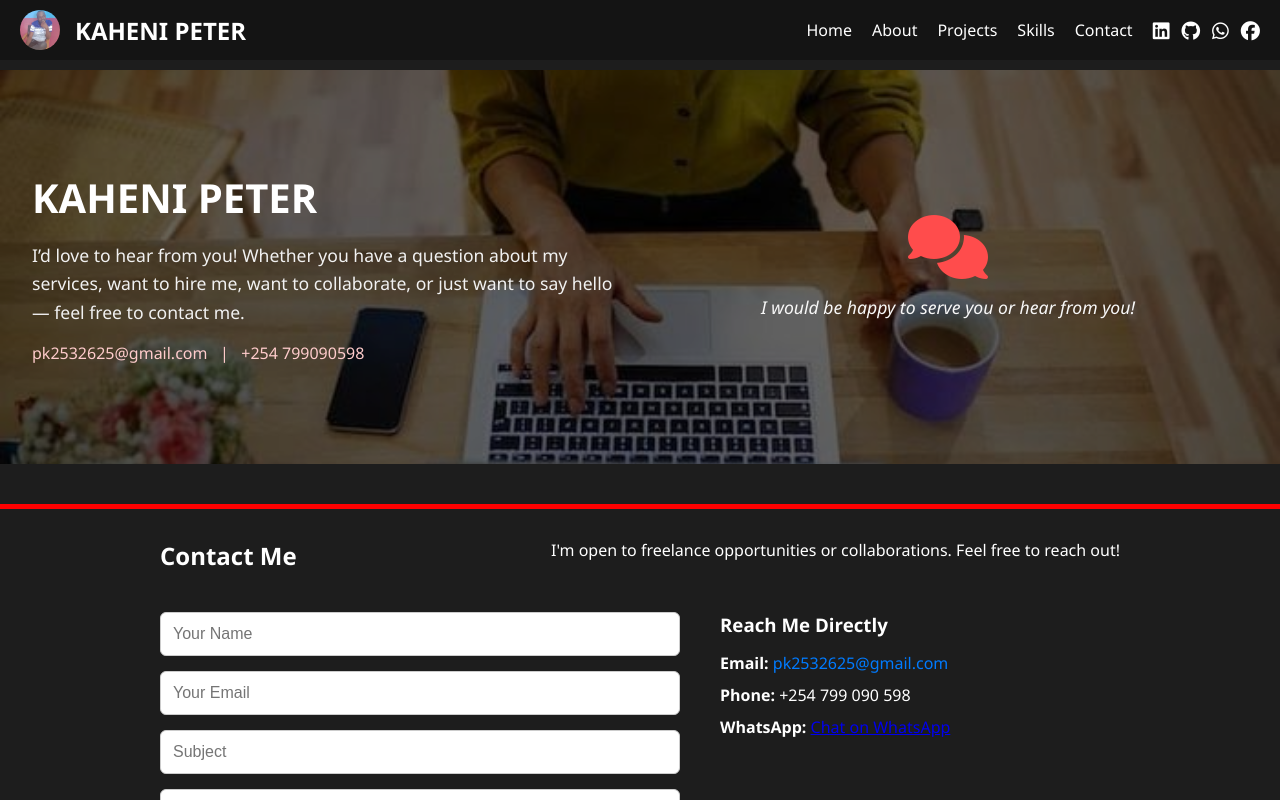
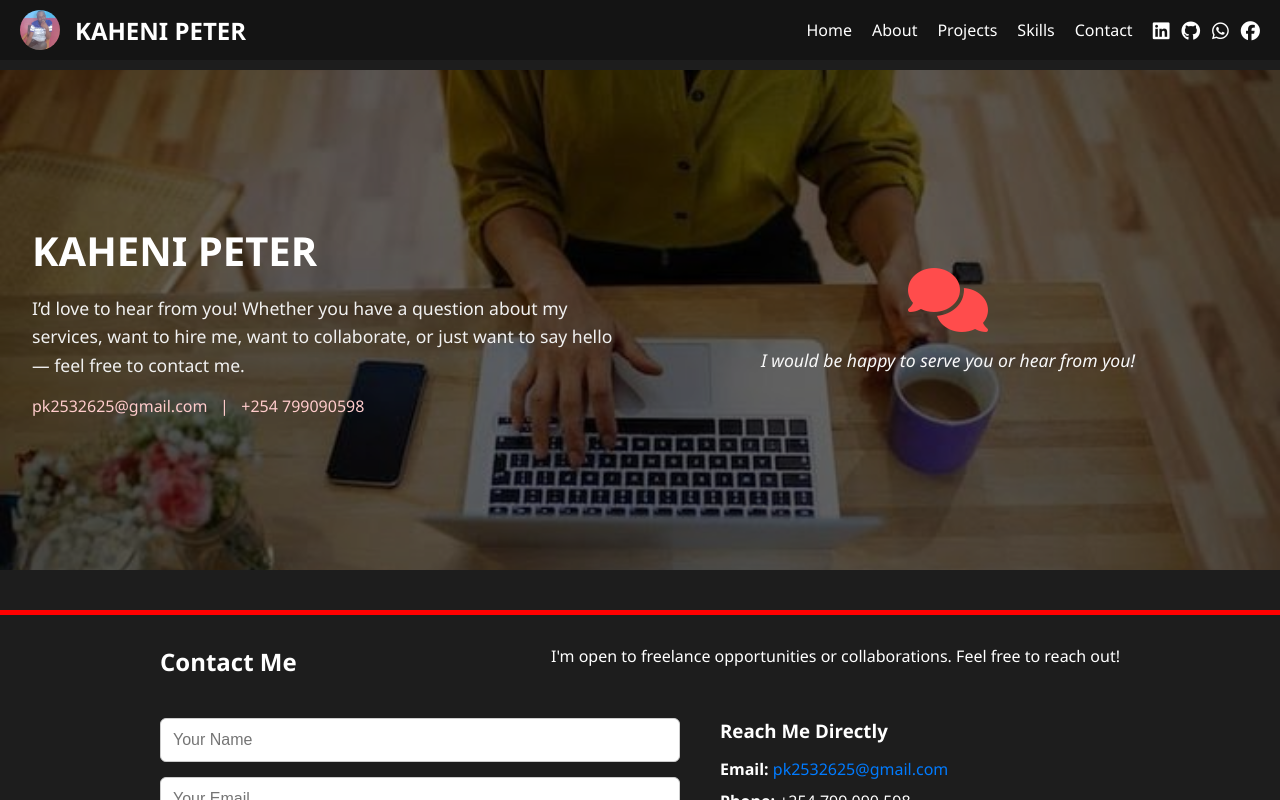
Before and after one commit to KaheniSatima/kaheni-portfolio, a React (Create React App) app: page /#/contact in a window 1280 px wide. Shown: the top 800 px of the page. Built offline with nearby package versions, Linux system fonts and the light colour scheme.

Commit message:
Update portfolio with latest adjustments

```diff
--- a/src/Contact.css
+++ b/src/Contact.css
@@ -11,7 +11,7 @@
   background-size: cover;
   background-position: center;
   background-repeat: no-repeat;
-  min-height: 394px;
+  min-height: 500px;
   display: flex;
   align-items: center;
   justify-content: center;
```
